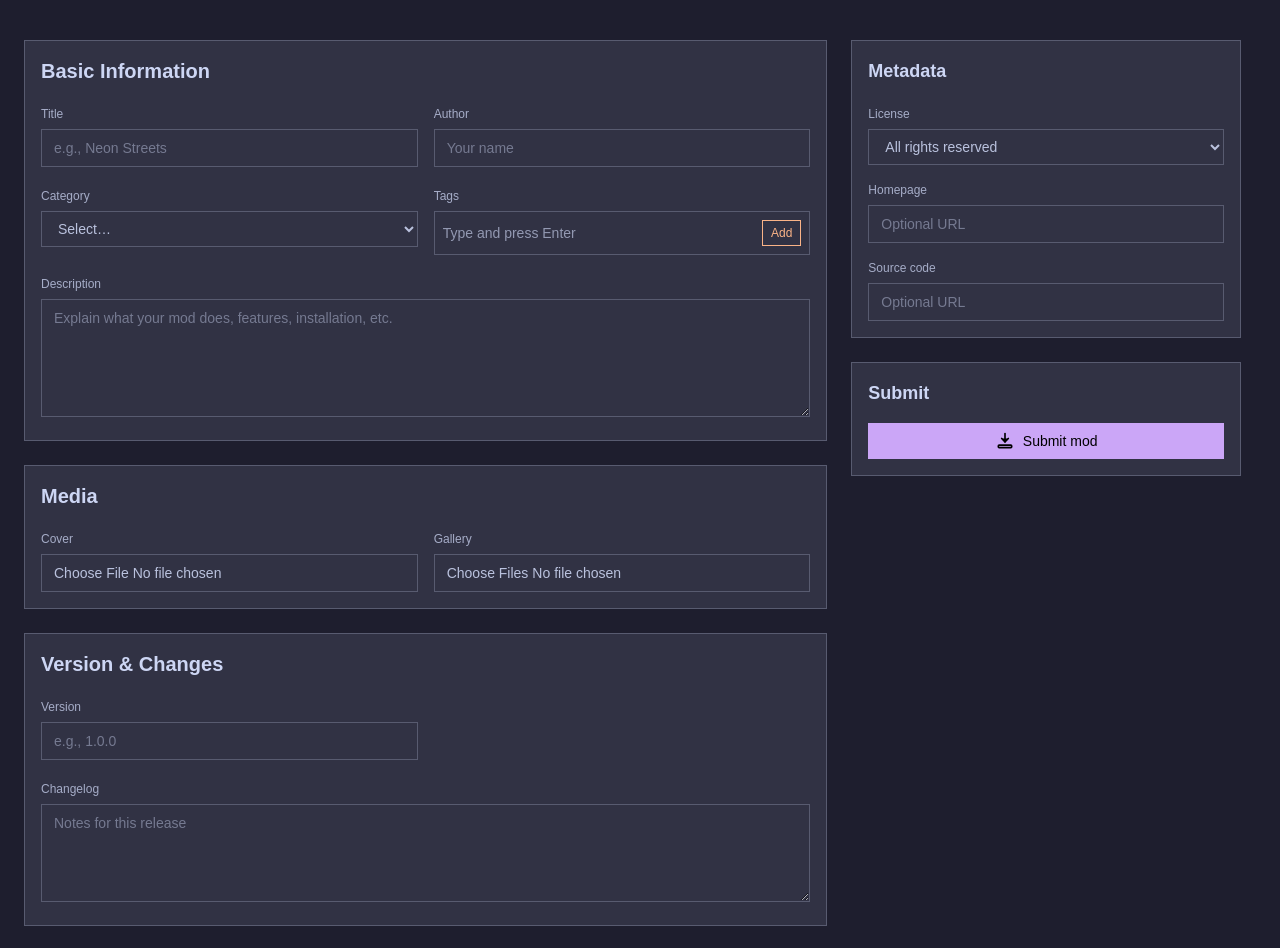
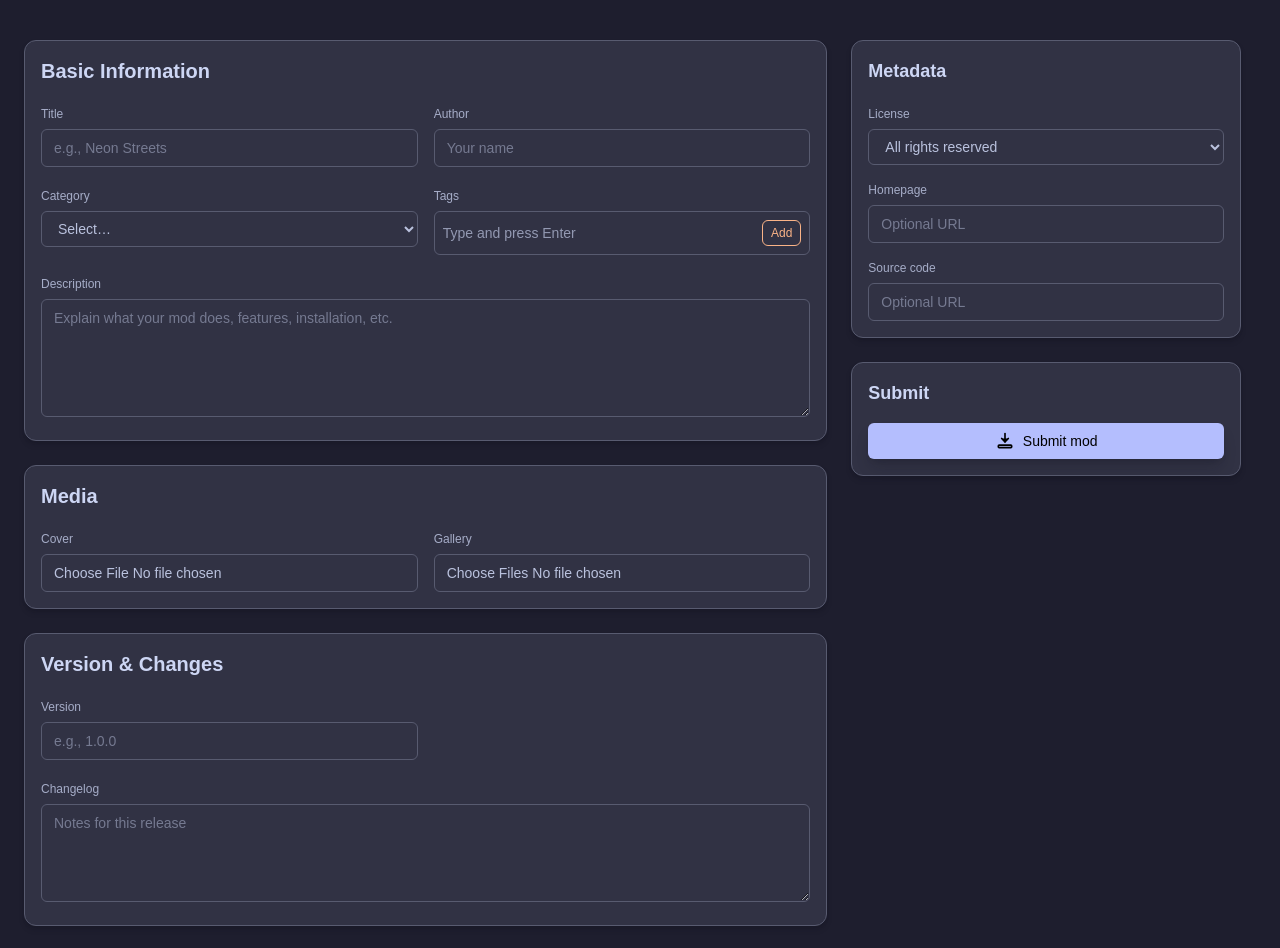
Before and after one commit to CaioXTSY/Moddin-Haven-Front, a Next.js app: page /mods/submit in a window 1280 px wide. Shown: the part 242-1190 px from the top of the page. Built offline with nearby package versions, Linux system fonts and the light colour scheme.

Commit message:
style(mod-submit): improve form styling with rounded corners and hover effects

```diff
--- a/src/app/mods/submit/page.tsx
+++ b/src/app/mods/submit/page.tsx
@@ -118,22 +118,22 @@ export default function SubmitModPage() {
 
         <form onSubmit={onSubmit} className="mt-8 grid grid-cols-1 gap-6 md:grid-cols-3">
           <div className="md:col-span-2 space-y-6">
-            <div className="border border-zinc-700 bg-zinc-900 p-4">
+            <div className="border border-zinc-700 bg-zinc-900 p-4 rounded-xl shadow-md shadow-purple-900/20 transition-colors hover:border-mauve-700 hover:bg-zinc-800/60">
               <div className="text-zinc-50 text-xl font-semibold">Basic Information</div>
               <div className="mt-4 grid grid-cols-1 gap-4 sm:grid-cols-2">
                 <div>
                   <label className="text-xs text-zinc-400">Title</label>
-                  <input value={data.title} onChange={(e) => setData({ ...data, title: e.target.value })} className={`mt-1 w-full border px-3 py-2 text-sm ${errors.title ? "border-red-600" : "border-zinc-700 bg-zinc-900 text-zinc-200"}`} placeholder="e.g., Neon Streets" />
+                  <input value={data.title} onChange={(e) => setData({ ...data, title: e.target.value })} className={`mt-1 w-full border px-3 py-2 text-sm rounded-md ${errors.title ? "border-red-600" : "border-zinc-700 bg-zinc-900 text-zinc-200"}`} placeholder="e.g., Neon Streets" />
                   {errors.title && <div className="mt-1 text-xs text-red-500">{errors.title}</div>}
                 </div>
                 <div>
                   <label className="text-xs text-zinc-400">Author</label>
-                  <input value={data.author} onChange={(e) => setData({ ...data, author: e.target.value })} className={`mt-1 w-full border px-3 py-2 text-sm ${errors.author ? "border-red-600" : "border-zinc-700 bg-zinc-900 text-zinc-200"}`} placeholder="Your name" />
+                  <input value={data.author} onChange={(e) => setData({ ...data, author: e.target.value })} className={`mt-1 w-full border px-3 py-2 text-sm rounded-md ${errors.author ? "border-red-600" : "border-zinc-700 bg-zinc-900 text-zinc-200"}`} placeholder="Your name" />
                   {errors.author && <div className="mt-1 text-xs text-red-500">{errors.author}</div>}
                 </div>
                 <div>
                   <label className="text-xs text-zinc-400">Category</label>
-                  <select value={data.category} onChange={(e) => setData({ ...data, category: e.target.value })} className={`mt-1 w-full border px-3 py-2 text-sm ${errors.category ? "border-red-600" : "border-zinc-700 bg-zinc-900 text-zinc-200"}`}>
+                  <select value={data.category} onChange={(e) => setData({ ...data, category: e.target.value })} className={`mt-1 w-full border px-3 py-2 text-sm rounded-md ${errors.category ? "border-red-600" : "border-zinc-700 bg-zinc-900 text-zinc-200"}`}>
                     <option value="">Select…</option>
                     {categories.map((c) => (
                       <option key={c.slug} value={c.slug}>{c.name}</option>
@@ -143,14 +143,14 @@ export default function SubmitModPage() {
                 </div>
                 <div>
                   <label className="text-xs text-zinc-400">Tags</label>
-                  <div className="mt-1 flex items-center border border-zinc-700 bg-zinc-900 px-2 py-2">
+                  <div className="mt-1 flex items-center border border-zinc-700 bg-zinc-900 px-2 py-2 rounded-md">
                     <input value={tagInput} onChange={(e) => setTagInput(e.target.value)} onKeyDown={(e) => { if (e.key === "Enter") { e.preventDefault(); addTag(); } }} placeholder="Type and press Enter" className="w-full bg-transparent text-sm text-zinc-200 placeholder:text-zinc-500 focus:outline-none" />
-                    <button type="button" onClick={addTag} className="ml-2 border border-peach-700 px-2 py-1 text-xs text-peach-500 hover:bg-peach-600 hover:text-black">Add</button>
+                    <button type="button" onClick={addTag} className="ml-2 border border-peach-700 px-2 py-1 text-xs text-peach-500 hover:bg-peach-600 hover:text-black rounded-md">Add</button>
                   </div>
                   {data.tags.length > 0 && (
                     <div className="mt-2 flex flex-wrap gap-2">
                       {data.tags.map((t) => (
-                        <button key={t} type="button" onClick={() => removeTag(t)} className="inline-flex items-center gap-1 border border-zinc-700 bg-zinc-800/60 px-2 py-1 text-[11px] text-zinc-300">
+                        <button key={t} type="button" onClick={() => removeTag(t)} className="inline-flex items-center gap-1 border border-zinc-700 bg-zinc-800/60 px-2 py-1 text-[11px] text-zinc-300 rounded-full hover:border-mauve-700 hover:text-mauve-600">
                           <svg viewBox="0 0 24 24" className="h-3 w-3" aria-hidden>
                             <circle cx="12" cy="12" r="3" fill="currentColor" />
                           </svg>
@@ -165,18 +165,18 @@ export default function SubmitModPage() {
                 </div>
                 <div className="sm:col-span-2">
                   <label className="text-xs text-zinc-400">Description</label>
-                  <textarea value={data.description} onChange={(e) => setData({ ...data, description: e.target.value })} rows={5} className={`mt-1 w-full border px-3 py-2 text-sm ${errors.description ? "border-red-600" : "border-zinc-700 bg-zinc-900 text-zinc-200"}`} placeholder="Explain what your mod does, features, installation, etc." />
+                  <textarea value={data.description} onChange={(e) => setData({ ...data, description: e.target.value })} rows={5} className={`mt-1 w-full border px-3 py-2 text-sm rounded-md ${errors.description ? "border-red-600" : "border-zinc-700 bg-zinc-900 text-zinc-200"}`} placeholder="Explain what your mod does, features, installation, etc." />
                   {errors.description && <div className="mt-1 text-xs text-red-500">{errors.description}</div>}
                 </div>
               </div>
             </div>
 
-            <div className="border border-zinc-700 bg-zinc-900 p-4">
+            <div className="border border-zinc-700 bg-zinc-900 p-4 rounded-xl shadow-md shadow-purple-900/20 transition-colors hover:border-mauve-700 hover:bg-zinc-800/60">
               <div className="text-zinc-50 text-xl font-semibold">Media</div>
               <div className="mt-4 grid grid-cols-1 gap-4 sm:grid-cols-2">
                 <div>
                   <label className="text-xs text-zinc-400">Cover</label>
-                  <input type="file" accept="image/*" onChange={(e) => setData({ ...data, cover: e.target.files?.[0] })} className="mt-1 w-full border border-zinc-700 bg-zinc-900 px-3 py-2 text-sm text-zinc-200" />
+                  <input type="file" accept="image/*" onChange={(e) => setData({ ...data, cover: e.target.files?.[0] })} className="mt-1 w-full border border-zinc-700 bg-zinc-900 px-3 py-2 text-sm text-zinc-200 rounded-md" />
                   {data.cover && (
                     <div className="mt-2 relative w-full overflow-hidden rounded border border-zinc-700" style={{ aspectRatio: "16 / 9" }}>
                       <Image src={URL.createObjectURL(data.cover)} alt="Cover" fill className="object-cover" />
@@ -195,7 +195,7 @@ export default function SubmitModPage() {
                       setData({ ...data, gallery: [...data.gallery, ...files] });
                       e.currentTarget.value = "";
                     }}
-                    className="mt-1 w-full border border-zinc-700 bg-zinc-900 px-3 py-2 text-sm text-zinc-200"
+                    className="mt-1 w-full border border-zinc-700 bg-zinc-900 px-3 py-2 text-sm text-zinc-200 rounded-md"
                   />
                   {data.gallery.length > 0 && (
                     <div className="mt-2 grid grid-cols-3 gap-2">
@@ -210,27 +210,27 @@ export default function SubmitModPage() {
               </div>
             </div>
 
-            <div className="border border-zinc-700 bg-zinc-900 p-4">
+            <div className="border border-zinc-700 bg-zinc-900 p-4 rounded-xl shadow-md shadow-purple-900/20 transition-colors hover:border-mauve-700 hover:bg-zinc-800/60">
               <div className="text-zinc-50 text-xl font-semibold">Version & Changes</div>
               <div className="mt-4 grid grid-cols-1 gap-4 sm:grid-cols-2">
                 <div>
                   <label className="text-xs text-zinc-400">Version</label>
-                  <input value={data.version} onChange={(e) => setData({ ...data, version: e.target.value })} className={`mt-1 w-full border px-3 py-2 text-sm ${errors.version ? "border-red-600" : "border-zinc-700 bg-zinc-900 text-zinc-200"}`} placeholder="e.g., 1.0.0" />
+                  <input value={data.version} onChange={(e) => setData({ ...data, version: e.target.value })} className={`mt-1 w-full border px-3 py-2 text-sm rounded-md ${errors.version ? "border-red-600" : "border-zinc-700 bg-zinc-900 text-zinc-200"}`} placeholder="e.g., 1.0.0" />
                   {errors.version && <div className="mt-1 text-xs text-red-500">{errors.version}</div>}
                 </div>
                 <div className="sm:col-span-2">
                   <label className="text-xs text-zinc-400">Changelog</label>
-                  <textarea value={data.changelog} onChange={(e) => setData({ ...data, changelog: e.target.value })} rows={4} className="mt-1 w-full border border-zinc-700 bg-zinc-900 px-3 py-2 text-sm text-zinc-200" placeholder="Notes for this release" />
+                  <textarea value={data.changelog} onChange={(e) => setData({ ...data, changelog: e.target.value })} rows={4} className="mt-1 w-full border border-zinc-700 bg-zinc-900 px-3 py-2 text-sm text-zinc-200 rounded-md" placeholder="Notes for this release" />
                 </div>
               </div>
             </div>
 
-            <div className="border border-zinc-700 bg-zinc-900 p-4">
+            <div className="border border-zinc-700 bg-zinc-900 p-4 rounded-xl shadow-md shadow-purple-900/20 transition-colors hover:border-mauve-700 hover:bg-zinc-800/60">
               <div className="text-zinc-50 text-xl font-semibold">Mod Files</div>
               <div className="mt-4 grid grid-cols-1 gap-4 sm:grid-cols-2">
                 <div className="sm:col-span-2">
                   <label className="text-xs text-zinc-400">Main archive (.zip, .rar)</label>
-                  <input type="file" accept=".zip,.rar" onChange={(e) => setData({ ...data, modFile: e.target.files?.[0] })} className={`mt-1 w-full border px-3 py-2 text-sm ${errors.modFile ? "border-red-600" : "border-zinc-700 bg-zinc-900 text-zinc-200"}`} />
+                  <input type="file" accept=".zip,.rar" onChange={(e) => setData({ ...data, modFile: e.target.files?.[0] })} className={`mt-1 w-full border px-3 py-2 text-sm rounded-md ${errors.modFile ? "border-red-600" : "border-zinc-700 bg-zinc-900 text-zinc-200"}`} />
                   {errors.modFile && <div className="mt-1 text-xs text-red-500">{errors.modFile}</div>}
                   {data.modFile && (
                     <div className="mt-2 text-xs text-zinc-400">{data.modFile.name} • {formatFileSize(data.modFile.size)}</div>
@@ -241,12 +241,12 @@ export default function SubmitModPage() {
           </div>
 
           <aside className="space-y-6">
-            <div className="border border-zinc-700 bg-zinc-900 p-4">
+            <div className="border border-zinc-700 bg-zinc-900 p-4 rounded-xl shadow-md shadow-purple-900/20 transition-colors hover:border-mauve-700 hover:bg-zinc-800/60">
               <div className="text-zinc-50 text-lg font-semibold">Metadata</div>
               <div className="mt-4 space-y-3">
                 <div>
                   <label className="text-xs text-zinc-400">License</label>
-                  <select value={data.license} onChange={(e) => setData({ ...data, license: e.target.value })} className="mt-1 w-full border border-zinc-700 bg-zinc-900 px-3 py-2 text-sm text-zinc-200">
+                  <select value={data.license} onChange={(e) => setData({ ...data, license: e.target.value })} className="mt-1 w-full border border-zinc-700 bg-zinc-900 px-3 py-2 text-sm text-zinc-200 rounded-md">
                     {licenses.map((l) => (
                       <option key={l.value} value={l.value}>{l.label}</option>
                     ))}
@@ -254,19 +254,19 @@ export default function SubmitModPage() {
                 </div>
                 <div>
                   <label className="text-xs text-zinc-400">Homepage</label>
-                  <input value={data.homepage ?? ""} onChange={(e) => setData({ ...data, homepage: e.target.value })} className="mt-1 w-full border border-zinc-700 bg-zinc-900 px-3 py-2 text-sm text-zinc-200" placeholder="Optional URL" />
+                  <input value={data.homepage ?? ""} onChange={(e) => setData({ ...data, homepage: e.target.value })} className="mt-1 w-full border border-zinc-700 bg-zinc-900 px-3 py-2 text-sm text-zinc-200 rounded-md" placeholder="Optional URL" />
                 </div>
                 <div>
                   <label className="text-xs text-zinc-400">Source code</label>
-                  <input value={data.sourceUrl ?? ""} onChange={(e) => setData({ ...data, sourceUrl: e.target.value })} className="mt-1 w-full border border-zinc-700 bg-zinc-900 px-3 py-2 text-sm text-zinc-200" placeholder="Optional URL" />
+                  <input value={data.sourceUrl ?? ""} onChange={(e) => setData({ ...data, sourceUrl: e.target.value })} className="mt-1 w-full border border-zinc-700 bg-zinc-900 px-3 py-2 text-sm text-zinc-200 rounded-md" placeholder="Optional URL" />
                 </div>
               </div>
             </div>
 
-            <div className="border border-zinc-700 bg-zinc-900 p-4">
+            <div className="border border-zinc-700 bg-zinc-900 p-4 rounded-xl shadow-md shadow-purple-900/20 transition-colors hover:border-mauve-700 hover:bg-zinc-800/60">
               <div className="text-zinc-50 text-lg font-semibold">Submit</div>
               <div className="mt-4 space-y-3">
-                <button type="submit" disabled={submitting} className={`w-full inline-flex items-center justify-center gap-2 px-3 py-2 text-sm ${submitting ? "bg-purple-700" : "bg-purple-600 hover:bg-purple-500"} text-black`}>
+                <button type="submit" disabled={submitting} className={`w-full inline-flex items-center justify-center gap-2 px-3 py-2 text-sm ${submitting ? "bg-mauve-700" : "bg-mauve-600 hover:bg-mauve-500"} text-black rounded-md shadow-lg shadow-purple-900/20`}>
                   <svg viewBox="0 0 24 24" className="h-5 w-5" aria-hidden>
                     <path d="M12 3v10" stroke="currentColor" strokeWidth="2" strokeLinecap="round" />
                     <path d="M8 9l4 4 4-4" stroke="currentColor" strokeWidth="2" strokeLinecap="round" strokeLinejoin="round" />
```
